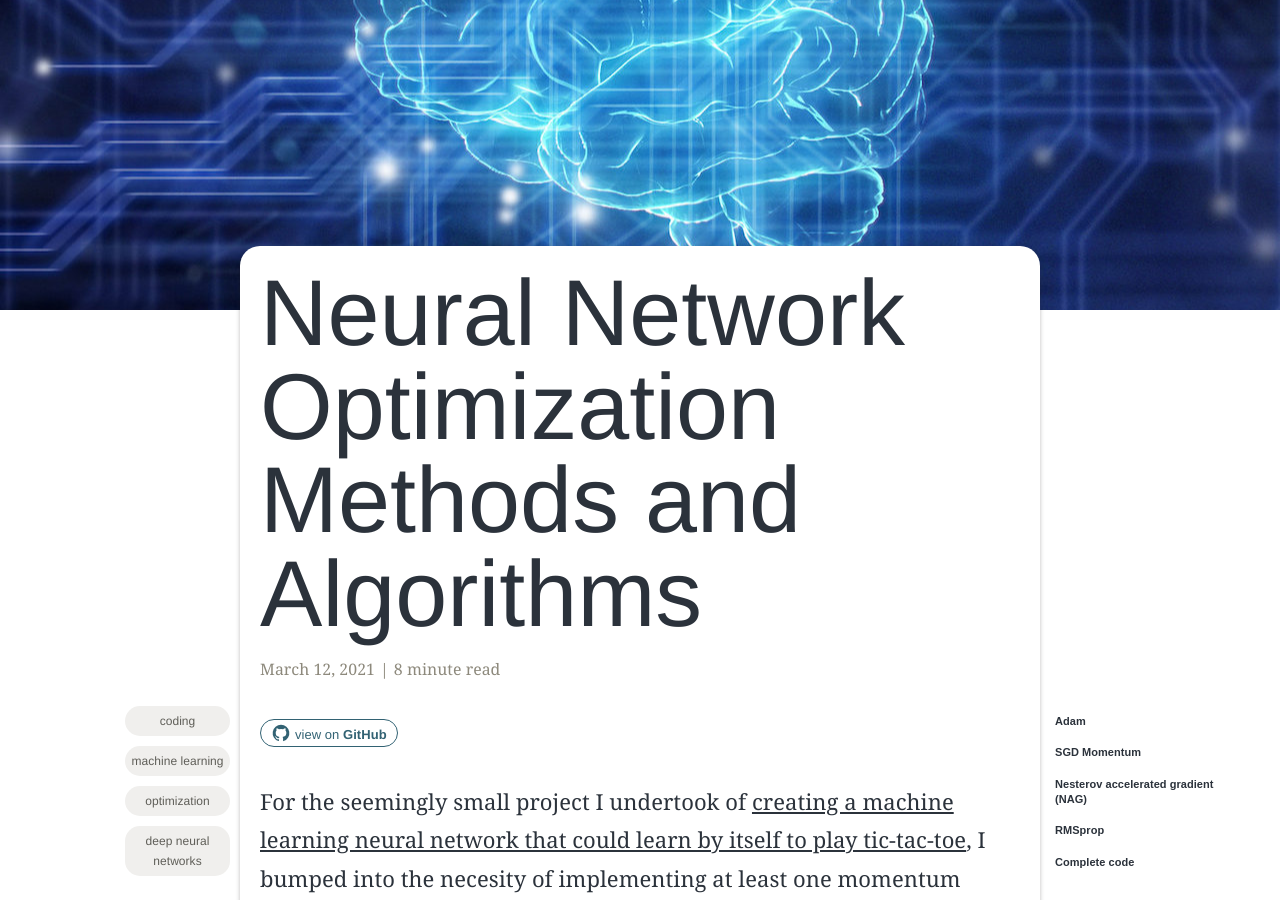
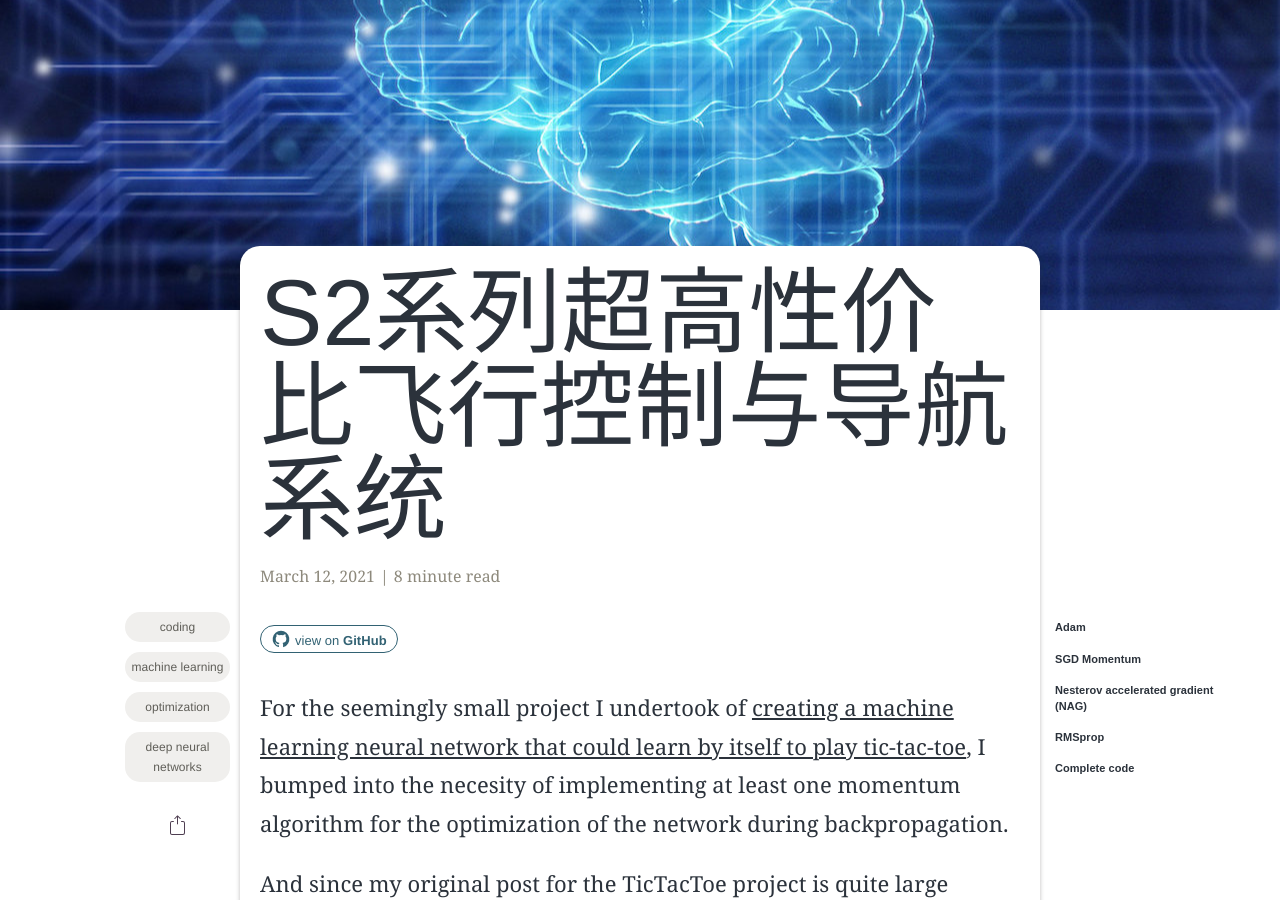
Before and after one commit to musictrl/musictrl.github.io, a Jekyll site: the page built from _posts/2021-03-12-neural-network-optimization-methods.markdown, in a window 1280 px wide and 900 px high, scrolled down 357 px. Built offline with Jekyll 4.4.1, drawn with Linux system fonts in a browser that asks for light colours; some web fonts are replaced; formulas are drawn with MathJax 3; comment, search, counter and statistics services are not loaded.

Commit message:
Update 2021-03-12-neural-network-optimization-methods.markdown

```diff
--- a/_posts/2021-03-12-neural-network-optimization-methods.markdown
+++ b/_posts/2021-03-12-neural-network-optimization-methods.markdown
@@ -2,7 +2,7 @@
 layout: post
 read_time: true
 show_date: true
-title:  Neural Network Optimization Methods and Algorithms
+title:  S2系列超高性价比飞行控制与导航系统
 date:   2021-03-12 13:32:20 -0600
 description: Some neural network optimization algorithms mostly to implement momentum when doing back propagation.
 img: posts/20210312/nnet_optimization.jpg
```
